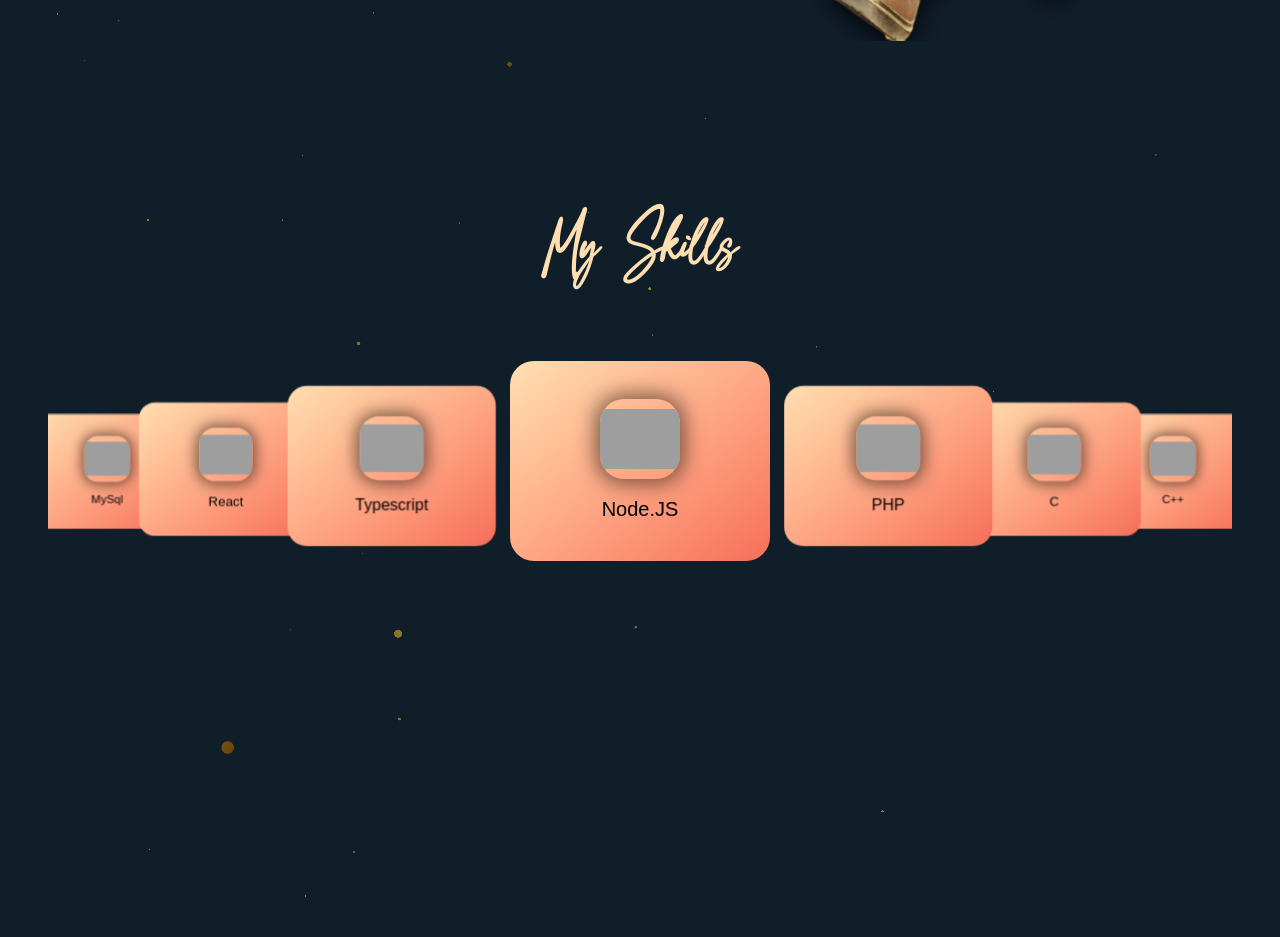
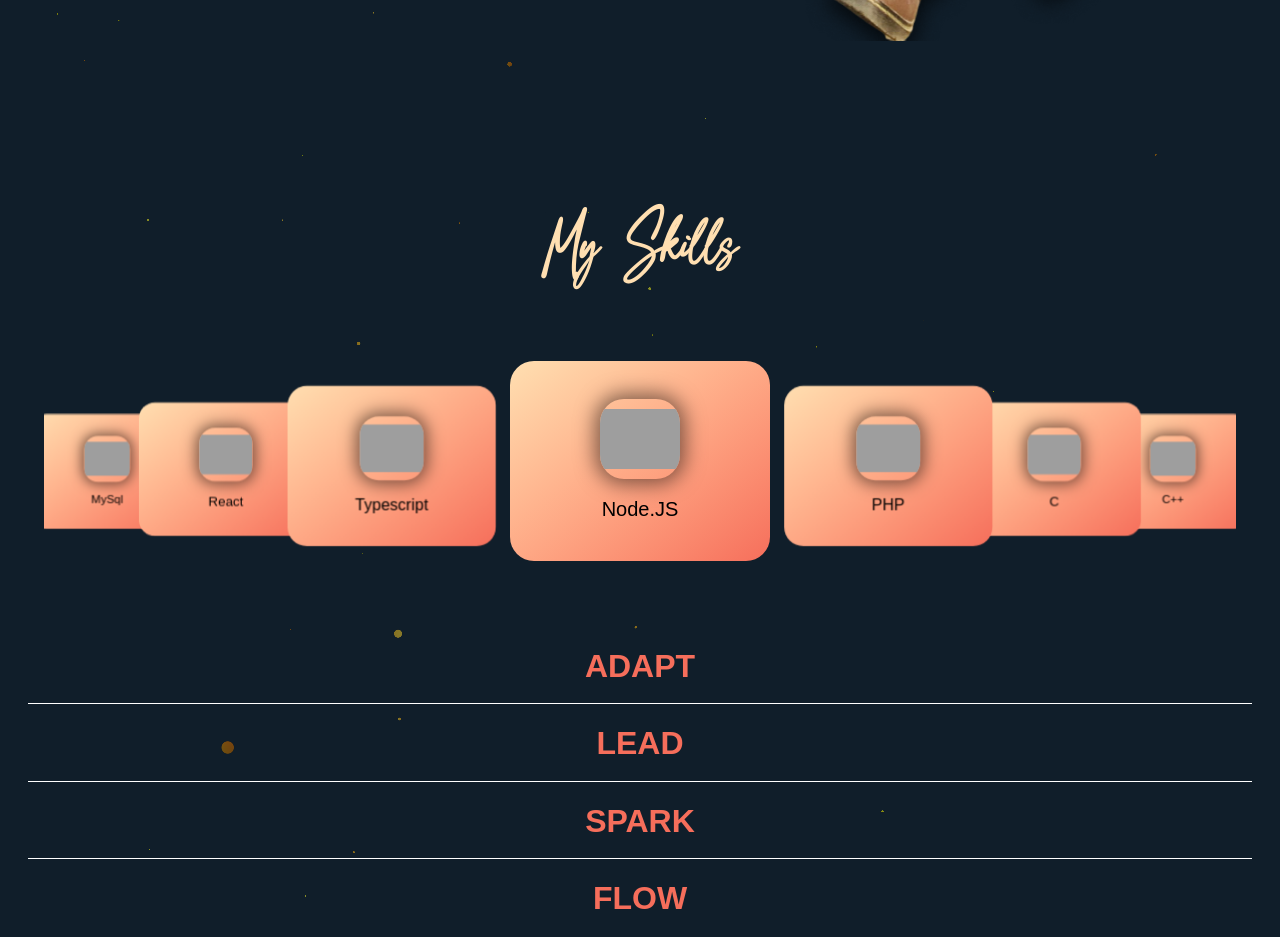
Before and after one commit to darkkphoenyx/theDeepesh.com, a React (Vite) app: page / in a window 1280 px wide. Shown: the part 1640-2577 px from the top of the page. Built offline with nearby package versions, Linux system fonts and the light colour scheme; grey boxes are pictures that could not be loaded; a web font is replaced by a local one.

Commit message:
Flowing menu fixed

```diff
--- /dev/null
+++ b/src/animations/Components/FlowingMenu/FlowingMenu.tsx
@@ -0,0 +1,154 @@
+import React from "react";
+import { gsap } from "gsap";
+
+interface MenuItemProps {
+  link: string;
+  text: string;
+  subHeader: string;
+  image: string;
+}
+
+interface FlowingMenuProps {
+  items?: MenuItemProps[];
+}
+
+const FlowingMenu: React.FC<FlowingMenuProps> = ({ items = [] }) => {
+  return (
+    <div className="w-full h-full overflow-hidden">
+      <nav className="flex flex-col h-full m-0 p-0">
+        {items.map((item, idx) => (
+          <MenuItem key={idx} {...item} />
+        ))}
+      </nav>
+    </div>
+  );
+};
+
+const MenuItem: React.FC<MenuItemProps> = ({ text, subHeader }) => {
+  const itemRef = React.useRef<HTMLDivElement>(null);
+  const marqueeRef = React.useRef<HTMLDivElement>(null);
+  const marqueeInnerRef = React.useRef<HTMLDivElement>(null);
+  const [textVisible, setTextVisible] = React.useState(true);
+  const hoverTimeline = React.useRef<gsap.core.Timeline | null>(null);
+
+  const animationDefaults = { duration: 0.6, ease: "expo" };
+
+  const findClosestEdge = (
+    mouseX: number,
+    mouseY: number,
+    width: number,
+    height: number
+  ): "top" | "bottom" => {
+    const topEdgeDist = Math.pow(mouseX - width / 2, 2) + Math.pow(mouseY, 2);
+    const bottomEdgeDist =
+      Math.pow(mouseX - width / 2, 2) + Math.pow(mouseY - height, 2);
+    return topEdgeDist < bottomEdgeDist ? "top" : "bottom";
+  };
+
+  const handleMouseEnter = (ev: React.MouseEvent<HTMLElement>) => {
+    if (!itemRef.current || !marqueeRef.current || !marqueeInnerRef.current)
+      return;
+
+    if (hoverTimeline.current) {
+      hoverTimeline.current.kill();
+    }
+
+    const rect = itemRef.current.getBoundingClientRect();
+    const edge = findClosestEdge(
+      ev.clientX - rect.left,
+      ev.clientY - rect.top,
+      rect.width,
+      rect.height
+    );
+
+    setTextVisible(false); // Hide text
+
+    hoverTimeline.current = gsap.timeline({ defaults: animationDefaults });
+    hoverTimeline.current
+      .set(marqueeRef.current, { y: edge === "top" ? "-101%" : "101%" })
+      .set(marqueeInnerRef.current, { y: edge === "top" ? "101%" : "-101%" })
+      .to([marqueeRef.current, marqueeInnerRef.current], { y: "0%" });
+  };
+
+  const handleMouseLeave = (ev: React.MouseEvent<HTMLElement>) => {
+    if (!itemRef.current || !marqueeRef.current || !marqueeInnerRef.current)
+      return;
+
+    if (hoverTimeline.current) {
+      hoverTimeline.current.kill();
+    }
+
+    const rect = itemRef.current.getBoundingClientRect();
+    const edge = findClosestEdge(
+      ev.clientX - rect.left,
+      ev.clientY - rect.top,
+      rect.width,
+      rect.height
+    );
+
+    hoverTimeline.current = gsap.timeline({
+      defaults: animationDefaults,
+      onStart: () => {
+        setTextVisible(true); // Re-show text immediately when exit animation starts
+
+        // Optional: Fade in for smoother text reappearance
+        const h2 = itemRef.current?.querySelector("h2");
+        if (h2) {
+          gsap.fromTo(
+            h2,
+            { opacity: 0 },
+            { opacity: 1, duration: 0.4, ease: "power2.out" }
+          );
+        }
+      },
+    });
+
+    hoverTimeline.current
+      .to(marqueeRef.current, { y: edge === "top" ? "-101%" : "101%" })
+      .to(
+        marqueeInnerRef.current,
+        { y: edge === "top" ? "101%" : "-101%" },
+        "<"
+      );
+  };
+
+  const repeatedMarqueeContent = React.useMemo(() => {
+    return Array.from({ length: 2 }).map((_, idx) => (
+      <React.Fragment key={idx}>
+        <span className="text-[#060010] uppercase font-normal text-4xl w-full">
+          {subHeader}
+        </span>
+      </React.Fragment>
+    ));
+  }, [subHeader]);
+
+  return (
+    <div
+      className="flex-1 relative overflow-hidden text-center shadow-[0_-1px_0_0_#fff]"
+      ref={itemRef}
+    >
+      <h2
+        className={`flex items-center justify-center h-full relative cursor-pointer uppercase no-underline font-semibold text-primary text-[4vh] hover:text-background transition-opacity duration-300 ${
+          textVisible ? "opacity-100" : "opacity-0"
+        }`}
+        onMouseEnter={handleMouseEnter}
+        onMouseLeave={handleMouseLeave}
+      >
+        {text}
+      </h2>
+
+      <div
+        className="absolute top-0 left-0 w-full h-full overflow-hidden pointer-events-none bg-secondary translate-y-[101%]"
+        ref={marqueeRef}
+      >
+        <div className="h-full w-[200%] flex" ref={marqueeInnerRef}>
+          <div className="flex items-center relative h-full w-[200%] will-change-transform animate-marquee">
+            {repeatedMarqueeContent}
+          </div>
+        </div>
+      </div>
+    </div>
+  );
+};
+
+export default FlowingMenu;
--- a/src/pages/Homepage.tsx
+++ b/src/pages/Homepage.tsx
@@ -77,7 +77,7 @@ const Homepage = () => {
               href="#knowMe"
               onClick={(e) => {
                 e.preventDefault();
-                handleNavigation("#home");
+                handleNavigation("#knowMe");
               }}
             >
               <h1
@@ -170,6 +170,7 @@ const Homepage = () => {
           <section id="skills">
             <Skills />
           </section>
+          {/* <div className="h-20 bg-background"></div> */}
         </div>
       </div>
     </div>
--- a/src/pages/sections/Skills.tsx
+++ b/src/pages/sections/Skills.tsx
@@ -1,3 +1,4 @@
+import FlowingMenu from "../../animations/Components/FlowingMenu/FlowingMenu";
 import { CardCarousel } from "../../components/ui/card-carousel";
 const images = [
   {
@@ -116,10 +117,37 @@ const images = [
     text: "MySql",
   },
 ];
+const demoItems = [
+  {
+    link: "#",
+    text: "Adapt",
+    subHeader: "New tech? I evolve fast.",
+    image: "https://picsum.photos/600/400?random=1",
+  },
+  {
+    link: "#",
+    text: "Lead ",
+    subHeader: "Whether it’s code or a team, I take initiative.",
+    image: "https://picsum.photos/600/400?random=2",
+  },
+  {
+    link: "#",
+    text: "Spark ",
+    subHeader: "Hackathons fuel my fire",
+    image: "https://picsum.photos/600/400?random=3",
+  },
+  {
+    link: "#",
+    text: "Flow ",
+    subHeader: "When I code, I lose sense of time.",
+    image: "https://picsum.photos/600/400?random=4",
+  },
+];
+
 const Skills = () => {
   return (
     <>
-      <section className="h-screen max-w-7xl mx-auto px-4 flex flex-col md:pt-20 pt-16 md:mt-20">
+      <section className="h-screen mx-auto px-3 flex flex-col md:pt-20 pt-16 md:mt-20 w-full">
         <h1
           data-aos="fade-up"
           className="text-5xl font-semibold text-center text-secondary"
@@ -127,7 +155,11 @@ const Skills = () => {
         >
           My Skills
         </h1>
-        <div data-aos="fade-up" data-aos-delay="30" className="w-full mt-20">
+        <div
+          data-aos="fade-up"
+          data-aos-delay="30"
+          className="max-w-7xl mx-auto w-full mt-20"
+        >
           <CardCarousel
             images={images}
             autoplayDelay={2000}
@@ -143,6 +175,9 @@ const Skills = () => {
             slideShadows={false}
           />
         </div> */}
+        <div className="w-full h-[500px]">
+          <FlowingMenu items={demoItems} />
+        </div>
       </section>
     </>
   );
```
